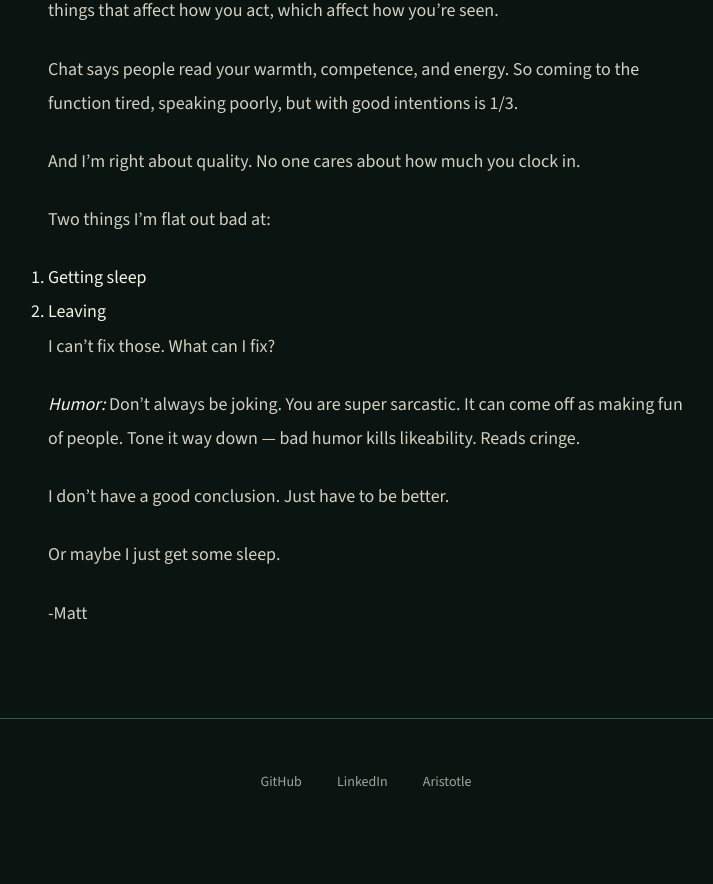
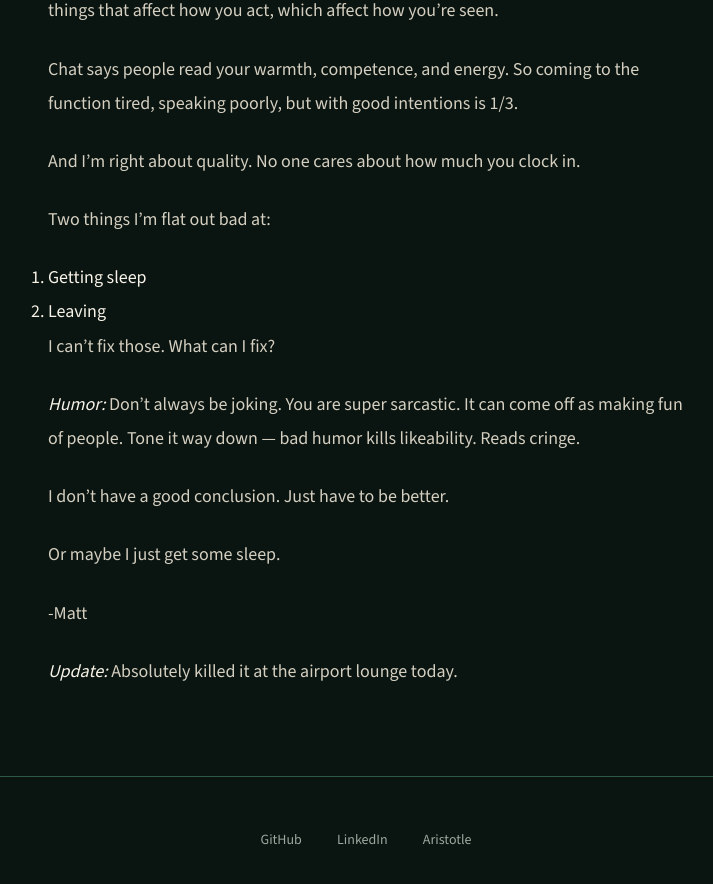
Before and after one commit to Mspana/matt-spana-site, a Jekyll site: the page built from _posts/2026-02-14-the-center-of-attention.md, in a window 1280 px wide and 900 px high, scrolled down 2465 px. Shown: the top 884 px of the window, without its empty margins (274-987 px from the left). Built offline with Jekyll 4.4.1, drawn with Linux system fonts in a browser that asks for light colours; before the commit the page ends 3307 px from its top, so only the background shows below that.

Commit message:
Update to Post 'The Center of Attention'

```diff
--- a/_posts/2026-02-14-the-center-of-attention.md
+++ b/_posts/2026-02-14-the-center-of-attention.md
@@ -71,3 +71,6 @@ I don't have a good conclusion. Just have to be better.
 Or maybe I just get some sleep.
 
 -Matt
+
+
+*Update:* Absolutely killed it at the airport lounge today.
```
